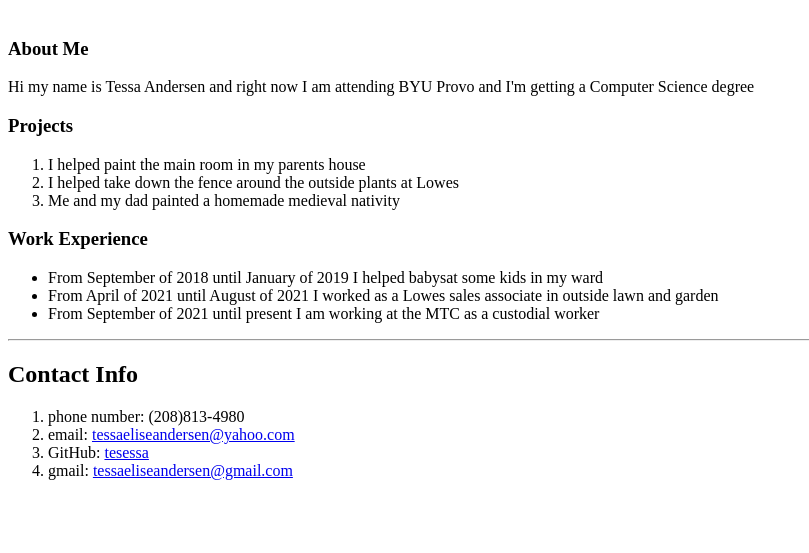
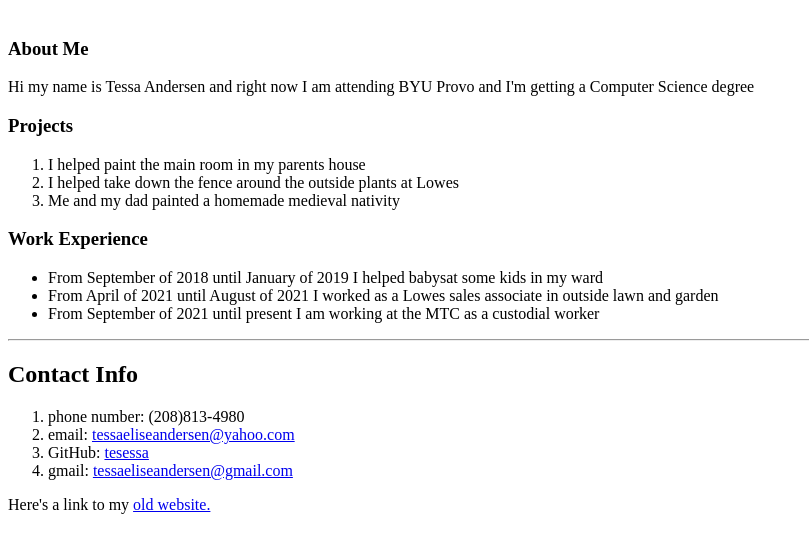
Before and after one commit to tesessa/portfolio, a plain HTML site: page index.html in a window 1280 px wide. Shown: the part 79-632 px from the top of the page, without its empty margins (0-809 px from the left). Drawn offline with Linux system fonts and the light colour scheme.

Commit message:
added link to old webpage

```diff
--- a/index.html
+++ b/index.html
@@ -35,6 +35,6 @@
 				<li>gmail: <a href="mailto:tessaeliseandersen@gmail.com">tessaeliseandersen@gmail.com</a></li>
 			</ol>
 			</p>
-
+Here's a link to my <a href="save1">old website.</a>
 		</body>
 </html>
```
